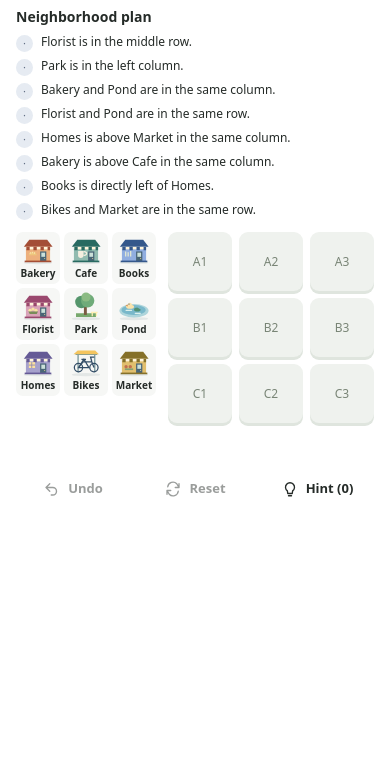
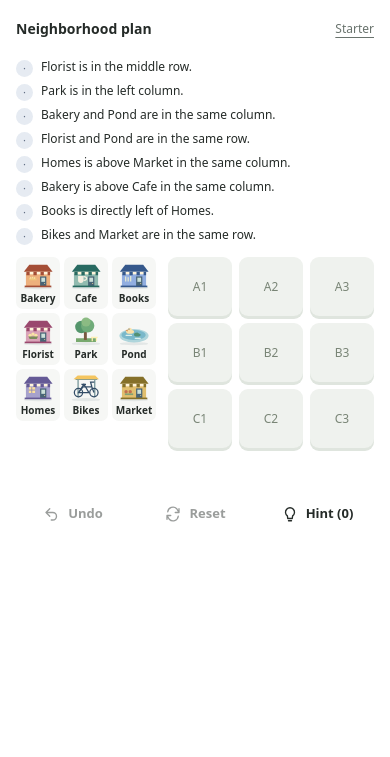
Before and after one commit to AlexJubs/nookgrid, a plain HTML site: page public/index.html in a window 390 px wide. Shown: the part 87-844 px from the top of the page. Drawn offline with Linux system fonts and the light colour scheme.

Commit message:
Make Starter accessible and clarify board selection

```diff
--- a/public/app.mjs
+++ b/public/app.mjs
@@ -295,7 +295,7 @@ function render() {
     item.querySelector('.clue-icon').textContent = isStartingClue ? '★' : {met:'✓',conflict:'!',pending:'·'}[status];
     item.querySelector('.clue-state').textContent = (isStartingClue ? ' Start here.' : '') + {met:' Matches the plan.',conflict:' Needs a move.',pending:' Required places are not placed yet.'}[status];
   });
-  $('selection-status').classList.toggle('sr-only', !selected || board.includes(selected));
+  $('selection-status').classList.toggle('sr-only', !selected);
   $('selection-status').textContent = selected ? `${nameOf(selected)} selected. Choose a lot.` : 'Drag a place, or tap a place then a square.';
   $('remove-place').hidden = !selected || !board.includes(selected);
   $('undo').disabled = !history.some(previous => restoreHintedPlaces(previous.board,progress.hintedPlaces,puzzle.solution).some((id,index) => id !== board[index]));
@@ -419,6 +419,10 @@ async function init() {
     const number = bank.puzzles.findIndex(item => item.date === puzzle.date) + 1;
     $('puzzle-label').textContent = mode === 'practice' ? 'Starter' : `Puzzle #${number}`;
     $('puzzle-date').textContent = mode === 'practice' ? 'An easier puzzle' : new Date(`${puzzle.date}T12:00:00Z`).toLocaleDateString('en-US',{month:'short',day:'numeric',year:'numeric',timeZone:'UTC'});
+    if (mode === 'practice') {
+      $('puzzle-switch').textContent = "Today's puzzle";
+      $('puzzle-switch').href = './index.html';
+    }
     $('board-title').textContent = {daily:"Today's puzzle",archive:'Archived puzzle',practice:'The starter puzzle'}[mode];
     document.title = `NookGrid | ${mode === 'daily' ? 'Free daily spatial logic puzzle' : mode === 'practice' ? 'Starter logic puzzle' : `Logic puzzle ${number}`}`;
     $('archive').replaceChildren();
--- a/public/index.html
+++ b/public/index.html
@@ -18,8 +18,8 @@
   <meta property="og:image:height" content="750">
   <meta property="og:image:alt" content="NookGrid gameplay with three places on a nine-lot neighborhood board, a tray of places, and the neighborhood plan alongside.">
   <link rel="icon" href="./favicon.svg" type="image/svg+xml">
-  <link rel="stylesheet" href="./style.css?v=20260916-neighborhood-plan1">
-  <script type="module" src="./app.mjs?v=20260916-neighborhood-plan1"></script>
+  <link rel="stylesheet" href="./style.css?v=20260916-starter-link1">
+  <script type="module" src="./app.mjs?v=20260916-starter-link1"></script>
 </head>
 <body class="game-page">
   <a class="skip-link" href="#game" data-track="index-a-1">Skip to puzzle</a>
@@ -36,7 +36,7 @@
     <noscript><p class="notice">NookGrid needs JavaScript to play. Enable it, then reload this page.</p></noscript>
     <section class="game-layout" id="game" aria-label="Neighborhood puzzle" aria-busy="true" inert>
       <p class="puzzle-instruction">Arrange the places to match the plan.</p>
-      <section class="clue-panel" id="clue-list" aria-labelledby="clues-title"><div class="clues-header"><h2 id="clues-title">Neighborhood plan</h2></div><ol class="clues" id="clues" aria-label="Neighborhood plan"></ol></section>
+      <section class="clue-panel" id="clue-list" aria-labelledby="clues-title"><div class="clues-header"><h2 id="clues-title">Neighborhood plan</h2><a class="puzzle-switch" id="puzzle-switch" href="?date=practice" data-track="puzzle-switch">Starter</a></div><ol class="clues" id="clues" aria-label="Neighborhood plan"></ol></section>
       <div class="play-area">
         <div class="play-controls"><div class="place-tray" id="tray" role="group" aria-label="Places to arrange"></div></div>
         <div class="board-wrap"><div class="board" id="board" role="group" aria-label="Neighborhood lots, three rows and three columns"></div></div>
--- a/public/style.css
+++ b/public/style.css
@@ -22,7 +22,9 @@
 .game-page .play-area{grid-column:1;grid-row:2;display:grid;grid-template-columns:192px minmax(0,1fr);gap:0 12px;align-items:start;max-width:none;width:100%;margin:0}
 .game-page .puzzle-instruction{grid-column:1/-1;margin:0;font-size:13px;line-height:1.5;color:#526057;text-align:center}
 .game-page .clue-panel{grid-column:2;grid-row:2;width:100%;justify-self:start;border:0;margin:0;padding:0}
-.game-page .clues-header{min-height:0;margin:0 0 16px}
+.game-page .clues-header{min-height:44px;margin:-10px 0 6px}
+.puzzle-switch{display:inline-flex;align-items:center;justify-content:flex-end;min-width:44px;min-height:44px;flex-shrink:0;font-size:12px;color:var(--muted)}
+.puzzle-switch:hover{color:var(--ink)}
 .game-page .clues-header h2{font-family:inherit;font-size:14px;font-weight:650;letter-spacing:0}
 .game-page .clues{gap:4px;padding:0}
 .game-page .clue{padding:4px 0;gap:8px;font-size:13px;min-height:0;border:0;border-radius:0;background:none;text-wrap:pretty}
```
